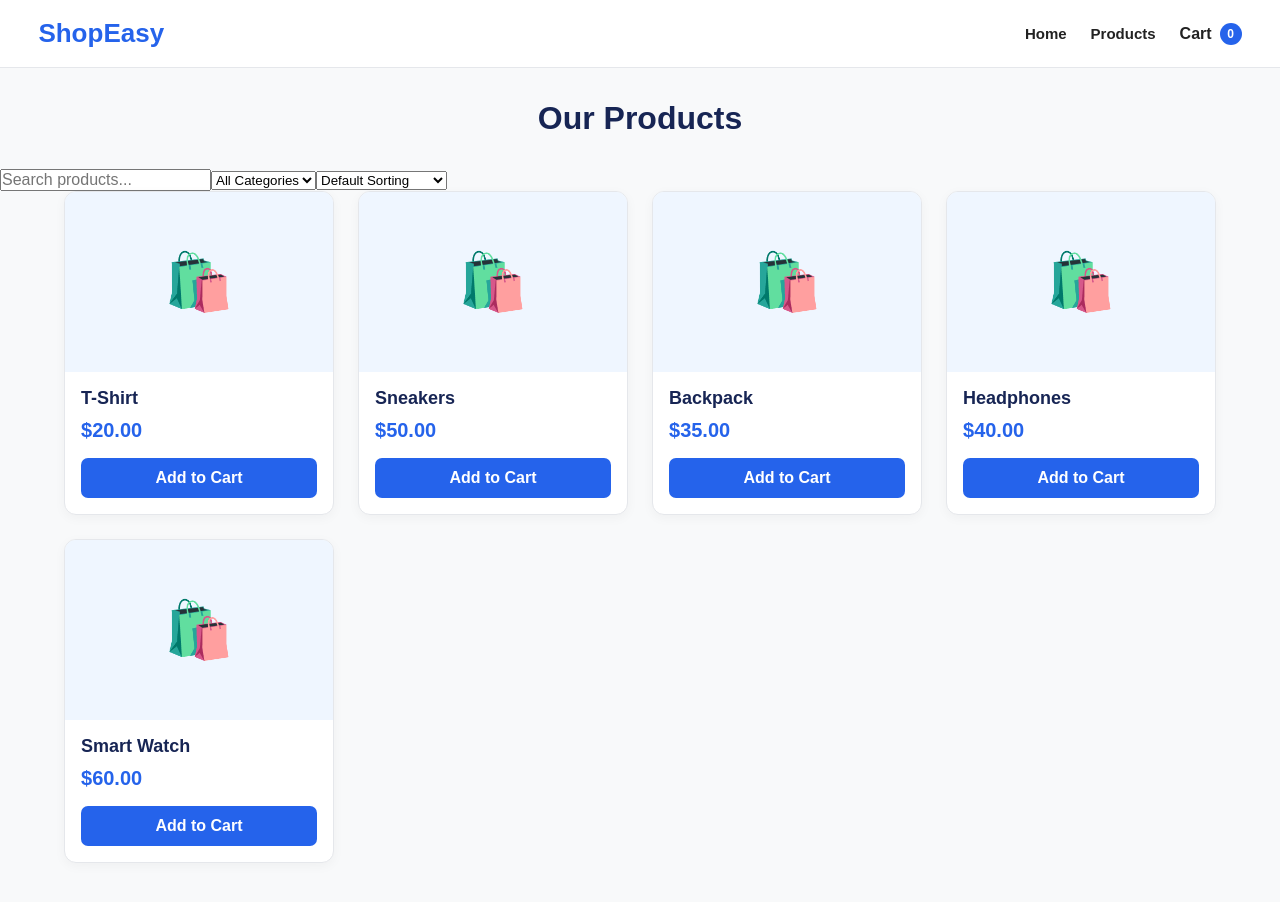
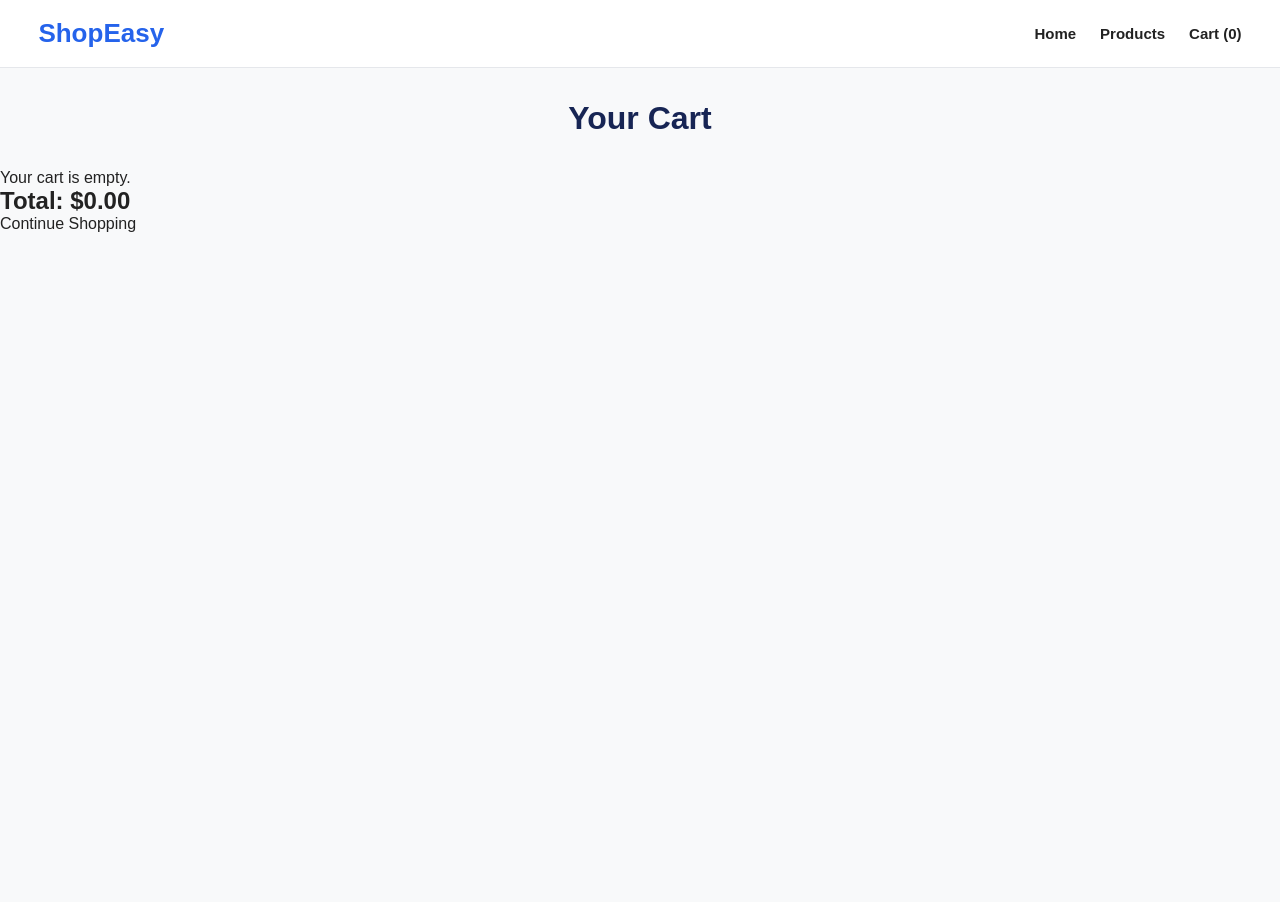
Before and after one commit to MaharobHossain/react-ecommerce-store, a React (Vite) app: page /cart in a window 1280 px wide. After the commit the page ends 800 px from the top, so only its background shows below. Built offline with nearby package versions, Linux system fonts and the light colour scheme.

Commit message:
Add React Router and product detail pages

```diff
--- a/package.json
+++ b/package.json
@@ -11,7 +11,8 @@
   },
   "dependencies": {
     "react": "^19.3.1",
-    "react-dom": "^19.3.1"
+    "react-dom": "^19.3.1",
+    "react-router-dom": "^7.18.4"
   },
   "devDependencies": {
     "@types/react": "^19.3.0",
--- a/src/App.jsx
+++ b/src/App.jsx
@@ -1,16 +1,19 @@
 
 import { useState } from "react";
+import {
+  BrowserRouter,
+  Routes,
+  Route,
+  Link,
+} from "react-router-dom";
+
 import Header from "./components/Header";
-import ProductCard from "./components/ProductCard";
+import Home from "./pages/Home";
+import ProductDetails from "./pages/ProductDetails";
+import Cart from "./pages/Cart";
 
 function App() {
   const [cartItems, setCartItems] = useState([]);
-  const [isCartOpen, setIsCartOpen] = useState(false);
-  const [searchTerm, setSearchTerm] = useState("");
-  const [selectedCategory, setSelectedCategory] = useState("All");
-  const [sortOrder, setSortOrder] = useState("default");
-
-
 
   const products = [
     { id: 1, name: "T-Shirt", price: 20, category: "Clothing" },
@@ -20,15 +23,11 @@ const products = [
     { id: 5, name: "Smart Watch", price: 60, category: "Electronics" },
   ];
 
-
-  // Add product to cart
   function handleAddToCart(product) {
     setCartItems((items) => {
-      const existingItem = items.find(
-        (item) => item.id === product.id
-      );
+      const existing = items.find((item) => item.id === product.id);
 
-      if (existingItem) {
+      if (existing) {
         return items.map((item) =>
           item.id === product.id
             ? { ...item, quantity: item.quantity + 1 }
@@ -40,7 +39,6 @@ const products = [
     });
   }
 
-  // Update product quantity
   function updateQuantity(productId, change) {
     setCartItems((items) =>
       items
@@ -53,219 +51,73 @@ const products = [
     );
   }
 
-  // Remove product completely
   function removeFromCart(productId) {
     setCartItems((items) =>
       items.filter((item) => item.id !== productId)
     );
   }
 
-  // Total quantity and total price
   const cartCount = cartItems.reduce(
-    (total, item) => total + item.quantity,
+    (sum, item) => sum + item.quantity,
     0
   );
 
-  const cartTotal = cartItems.reduce(
-    (total, item) => total + item.price * item.quantity,
-    0
-  );
+  return (
+    <BrowserRouter>
+      <div className="app">
+        <header>
+          <h2>ShopEasy</h2>
+          <nav>
+            <Link to="/">Home</Link>
+            <Link to="/#products">Products</Link>
+            <Link to="/cart">Cart ({cartCount})</Link>
+          </nav>
+        </header>
 
-const filteredProducts = products
-  .filter((product) =>
-    product.name.toLowerCase().includes(searchTerm.toLowerCase())
-  )
-  .filter((product) =>
-    selectedCategory === "All" ||
-    product.category === selectedCategory
-  );
-
-const sortedProducts = [...filteredProducts].sort((a, b) => {
-  if (sortOrder === "low-to-high") {
-    return a.price - b.price;
+        <Routes>
+          <Route
+            path="/"
+            element={
+              <Home
+                products={products}
+                handleAddToCart={handleAddToCart}
+              />
             }
-
-  if (sortOrder === "high-to-low") {
-    return b.price - a.price;
-  }
-
-  return 0;
-});
-
-
-  return (
-    <div className="app">
-      <Header
-        cartCount={cartCount}
-        onCartClick={() => setIsCartOpen(true)}
           />
 
-      {/* Cart Drawer */}
-      {isCartOpen && (
-        <div
-          className="cart-overlay"
-          onClick={() => setIsCartOpen(false)}
-        >
-          <aside
-            className="cart-drawer"
-            onClick={(event) => event.stopPropagation()}
-          >
-            <div className="cart-drawer-header">
-              <h2>Your Cart ({cartCount})</h2>
-
-              <button
-                className="close-cart"
-                onClick={() => setIsCartOpen(false)}
-                aria-label="Close cart"
-              >
-                ×
-              </button>
-            </div>
-
-            {cartItems.length === 0 ? (
-              <div className="empty-cart">
-                <p>Your cart is empty.</p>
-
-                <button
-                  className="continue-shopping"
-                  onClick={() => setIsCartOpen(false)}
-                >
-                  Continue Shopping
-                </button>
-              </div>
-            ) : (
-              <>
-                <div className="cart-drawer-items">
-                  {cartItems.map((item) => (
-                    <div className="drawer-cart-item" key={item.id}>
-                      <div className="drawer-product-info">
-                        <strong>{item.name}</strong>
-
-                        <span className="drawer-unit-price">
-                          ${item.price.toFixed(2)} each
-                        </span>
-
-                        <div className="quantity-controls">
-                          <button
-                            onClick={() =>
-                              updateQuantity(item.id, -1)
+          <Route
+            path="/products/:id"
+            element={
+              <ProductDetails
+                products={products}
+                handleAddToCart={handleAddToCart}
+              />
             }
-                            aria-label={`Decrease ${item.name} quantity`}
-                          >
-                            −
-                          </button>
-
-                          <span>{item.quantity}</span>
-
-                          <button
-                            onClick={() =>
-                              updateQuantity(item.id, 1)
-                            }
-                            aria-label={`Increase ${item.name} quantity`}
-                          >
-                            +
-                          </button>
-                        </div>
-                      </div>
-
-                      <div className="drawer-item-right">
-                        <strong>
-                          $
-                          {(item.price * item.quantity).toFixed(2)}
-                        </strong>
-
-                        <button
-                          className="remove-item"
-                          onClick={() => removeFromCart(item.id)}
-                        >
-                          Remove
-                        </button>
-                      </div>
-                    </div>
-                  ))}
-                </div>
-
-                <div className="cart-drawer-footer">
-                  <div className="cart-subtotal">
-                    <span>Subtotal</span>
-
-                    <strong>${cartTotal.toFixed(2)}</strong>
-                  </div>
-
-                  <p>
-                    Shipping and taxes calculated at checkout.
-                  </p>
-
-                  <button
-                    className="checkout-button"
-                    onClick={() =>
-                      alert(
-                        "Checkout functionality will be added later."
-                      )
-                    }
-                  >
-                    Continue to Checkout
-                  </button>
-                </div>
-              </>
-            )}
-          </aside>
-        </div>
-      )}
-
-      {/* Products */}
-      <main>
-        <h1 id="products">Our Products</h1>
-
-
-<div className="product-controls">
-  <input
-    type="text"
-    placeholder="Search products..."
-    value={searchTerm}
-    onChange={(event) => setSearchTerm(event.target.value)}
           />
 
-  <select
-    value={selectedCategory}
-    onChange={(event) => setSelectedCategory(event.target.value)}
-  >
-    <option value="All">All Categories</option>
-    <option value="Clothing">Clothing</option>
-    <option value="Shoes">Shoes</option>
-    <option value="Accessories">Accessories</option>
-    <option value="Electronics">Electronics</option>
-  </select>
+          <Route
+            path="/cart"
+            element={
+              <Cart
+                cartItems={cartItems}
+                updateQuantity={updateQuantity}
+                removeFromCart={removeFromCart}
+              />
+            }
+          />
 
-  <select
-    value={sortOrder}
-    onChange={(event) => setSortOrder(event.target.value)}
-  >
-    <option value="default">Default Sorting</option>
-    <option value="low-to-high">Price: Low to High</option>
-    <option value="high-to-low">Price: High to Low</option>
-  </select>
+          <Route
+            path="*"
+            element={
+              <main>
+                <h1>Page Not Found</h1>
+                <Link to="/">Back to Home</Link>
+              </main>
+            }
+          />
+        </Routes>
       </div>
-
-
-
-<div className="product-grid">
-  {sortedProducts.length > 0 ? (
-    sortedProducts.map((product) => (
-      <ProductCard
-        key={product.id}
-        name={product.name}
-        price={product.price}
-        onAddToCart={() => handleAddToCart(product)}
-      />
-    ))
-  ) : (
-    <p>No products found.</p>
-  )}
-</div>
-
-      </main>
-    </div>
+    </BrowserRouter>
   );
 }
 
--- /dev/null
+++ b/src/pages/Cart.jsx
@@ -0,0 +1,45 @@
+
+import { Link } from "react-router-dom";
+
+function Cart({ cartItems, updateQuantity, removeFromCart }) {
+  const total = cartItems.reduce(
+    (sum, item) => sum + item.price * item.quantity,
+    0
+  );
+
+  return (
+    <main>
+      <h1>Your Cart</h1>
+
+      {cartItems.length === 0 ? (
+        <p>Your cart is empty.</p>
+      ) : (
+        cartItems.map((item) => (
+          <div key={item.id}>
+            <h3>{item.name}</h3>
+            <p>${item.price.toFixed(2)} each</p>
+
+            <button onClick={() => updateQuantity(item.id, -1)}>
+              −
+            </button>
+
+            <span> {item.quantity} </span>
+
+            <button onClick={() => updateQuantity(item.id, 1)}>
+              +
+            </button>
+
+            <button onClick={() => removeFromCart(item.id)}>
+              Remove
+            </button>
+          </div>
+        ))
+      )}
+
+      <h2>Total: ${total.toFixed(2)}</h2>
+      <Link to="/">Continue Shopping</Link>
+    </main>
+  );
+}
+
+export default Cart;
--- /dev/null
+++ b/src/pages/Home.jsx
@@ -0,0 +1,80 @@
+
+import { useState } from "react";
+import { Link } from "react-router-dom";
+import ProductCard from "../components/ProductCard";
+
+function Home({ products, handleAddToCart }) {
+  const [searchTerm, setSearchTerm] = useState("");
+  const [selectedCategory, setSelectedCategory] = useState("All");
+  const [sortOrder, setSortOrder] = useState("default");
+
+  const filteredProducts = products
+    .filter((product) =>
+      product.name.toLowerCase().includes(searchTerm.toLowerCase())
+    )
+    .filter((product) =>
+      selectedCategory === "All" ||
+      product.category === selectedCategory
+    );
+
+  const sortedProducts = [...filteredProducts].sort((a, b) => {
+    if (sortOrder === "low-to-high") return a.price - b.price;
+    if (sortOrder === "high-to-low") return b.price - a.price;
+    return 0;
+  });
+
+  return (
+    <main>
+      <h1 id="products">Our Products</h1>
+
+      <div className="product-controls">
+        <input
+          placeholder="Search products..."
+          value={searchTerm}
+          onChange={(e) => setSearchTerm(e.target.value)}
+        />
+
+        <select
+          value={selectedCategory}
+          onChange={(e) => setSelectedCategory(e.target.value)}
+        >
+          <option value="All">All Categories</option>
+          <option value="Clothing">Clothing</option>
+          <option value="Shoes">Shoes</option>
+          <option value="Accessories">Accessories</option>
+          <option value="Electronics">Electronics</option>
+        </select>
+
+        <select
+          value={sortOrder}
+          onChange={(e) => setSortOrder(e.target.value)}
+        >
+          <option value="default">Default Sorting</option>
+          <option value="low-to-high">Price: Low to High</option>
+          <option value="high-to-low">Price: High to Low</option>
+        </select>
+      </div>
+
+      <div className="product-grid">
+        {sortedProducts.length > 0 ? (
+          sortedProducts.map((product) => (
+            <div key={product.id}>
+              <ProductCard
+                name={product.name}
+                price={product.price}
+                onAddToCart={() => handleAddToCart(product)}
+              />
+              <Link to={`/products/${product.id}`}>
+                View Details
+              </Link>
+            </div>
+          ))
+        ) : (
+          <p>No products found.</p>
+        )}
+      </div>
+    </main>
+  );
+}
+
+export default Home;
--- /dev/null
+++ b/src/pages/ProductDetails.jsx
@@ -0,0 +1,37 @@
+
+import { Link, useParams } from "react-router-dom";
+
+function ProductDetails({ products, handleAddToCart }) {
+  const { id } = useParams();
+
+  const product = products.find(
+    (item) => item.id === Number(id)
+  );
+
+  if (!product) {
+    return (
+      <main>
+        <h1>Product Not Found</h1>
+        <Link to="/">Back to Home</Link>
+      </main>
+    );
+  }
+
+  return (
+    <main>
+      <h1>{product.name}</h1>
+      <p>Category: {product.category}</p>
+      <p>Price: ${product.price.toFixed(2)}</p>
+
+      <button onClick={() => handleAddToCart(product)}>
+        Add to Cart
+      </button>
+
+      <p>
+        <Link to="/">Back to Products</Link>
+      </p>
+    </main>
+  );
+}
+
+export default ProductDetails;
```
Also changed, not shown: 1 other file (tests, documents, lock files or other folders). Lines whose indentation alone changed are shown as unchanged.
